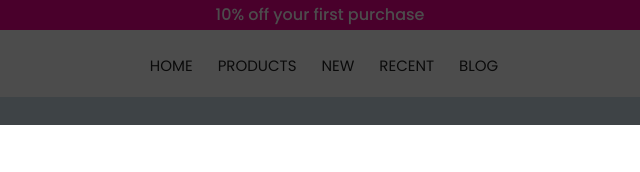
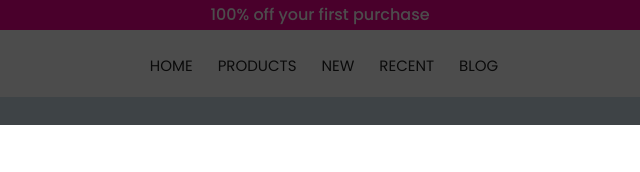
Before and after one commit to HarikaGurram/ecommerce-site, a plain HTML site: page ecommerce-site/index.html in a window 1280 px wide. Shown: the top 172 px of the page, 320-960 px from the left. Drawn offline with nearby package versions, Linux system fonts and the light colour scheme.

Commit message:
Update index.html

```diff
--- a/ecommerce-site/index.html
+++ b/ecommerce-site/index.html
@@ -31,7 +31,7 @@
   </div>
 
   <div class="adverts">
-    <span>10% off your first purchase</span>
+    <span>100% off your first purchase</span>
   </div>
 
   <!-- Header -->
```
